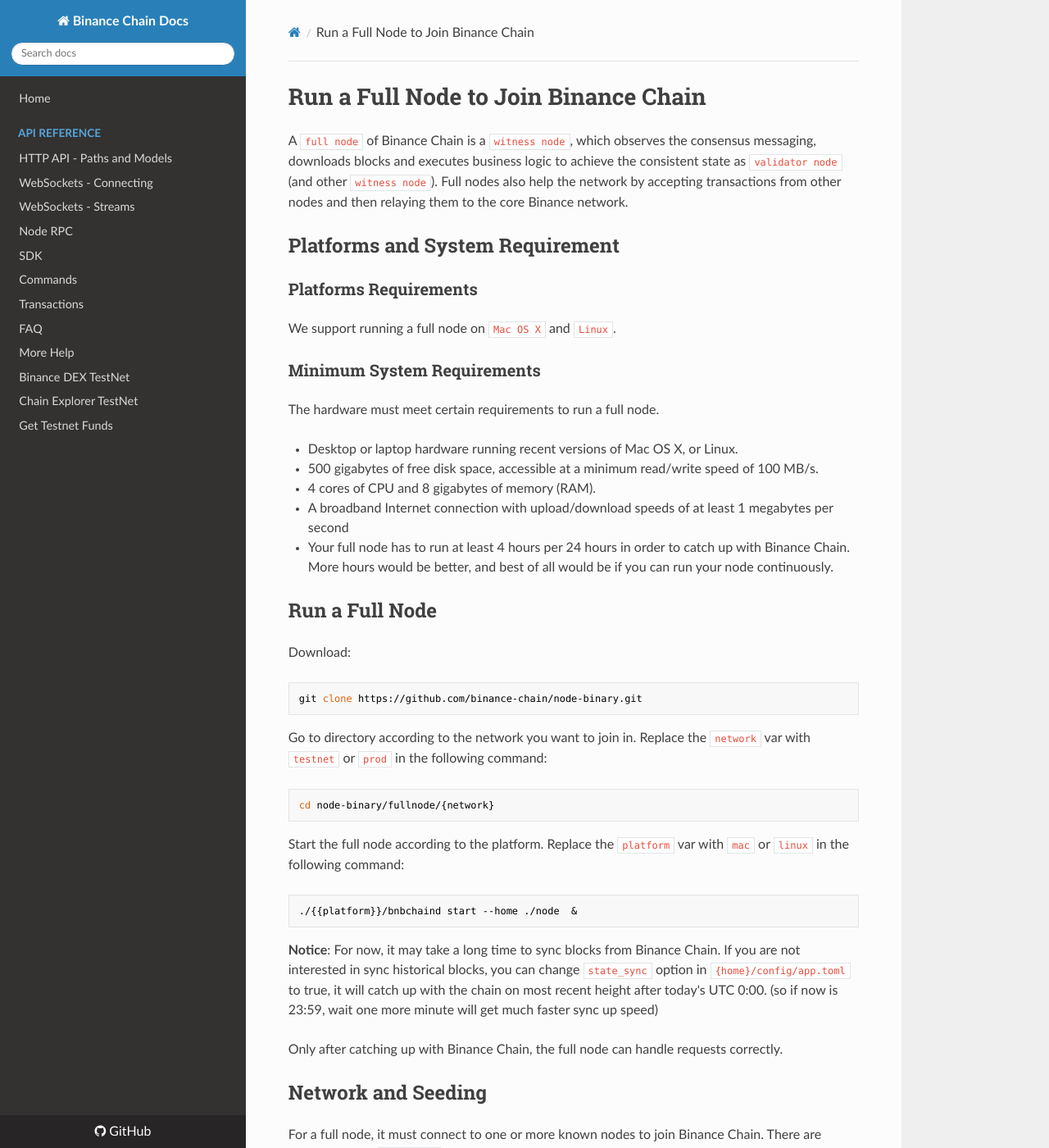
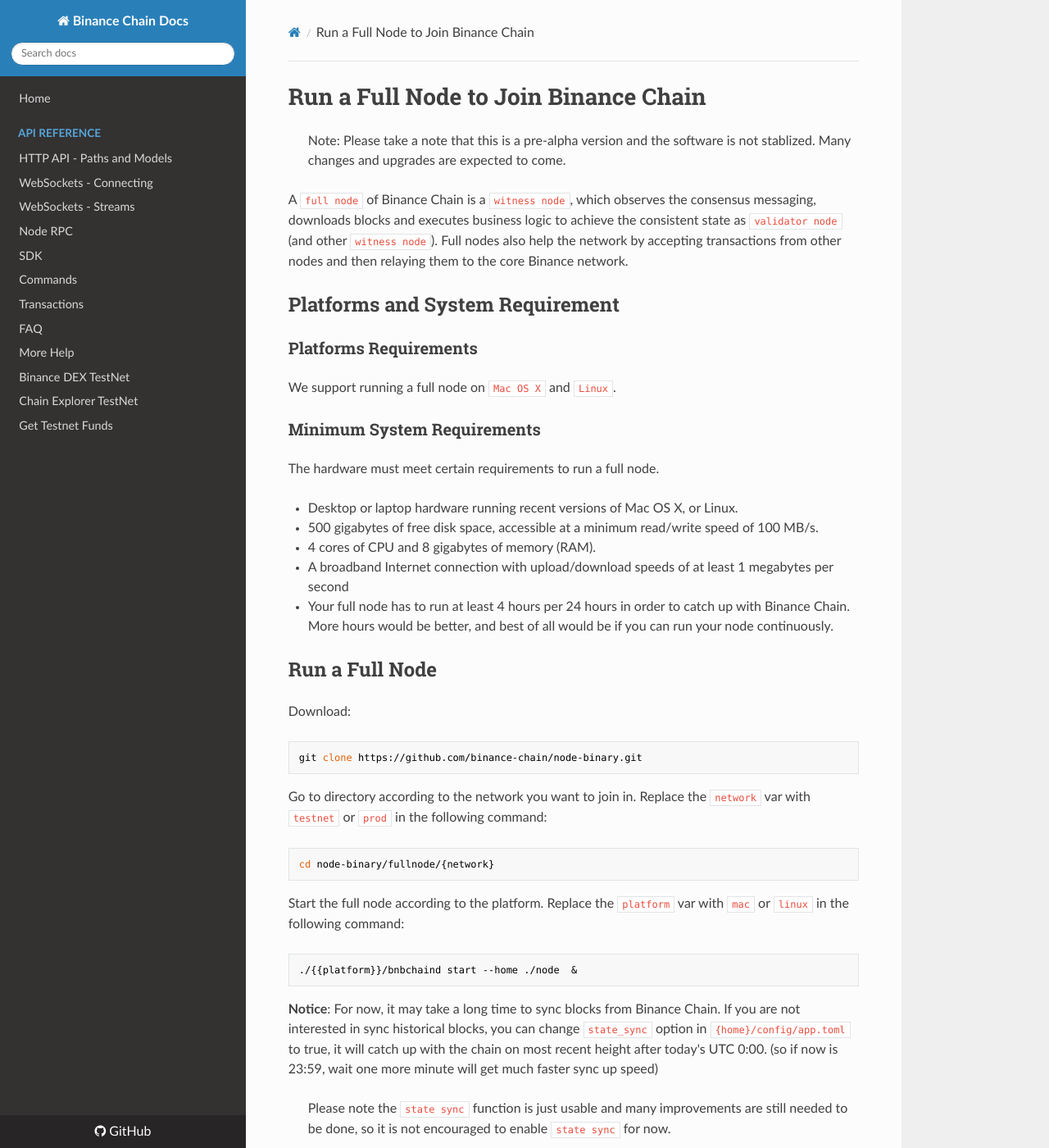
Before and after one commit to yash-sharma1/docs-site, an MkDocs documentation site: the page built from docs/fullnode.md, in a window 1280 px wide and 1400 px high. Shown: the whole window at 82% size. Built offline with MkDocs 1.6.1, drawn with Linux system fonts in a browser that asks for light colours; nearby versions of some CDN libraries.

Commit message:
add notes

```diff
--- a/docs/fullnode.md
+++ b/docs/fullnode.md
@@ -1,4 +1,6 @@
 # Run a Full Node to Join Binance Chain
+
+>  Note:  Please take a note that this is a pre-alpha version and the software is not stablized. Many changes and upgrades are expected to come.
 
 A `full node` of Binance Chain is a `witness node`, which observes the consensus messaging,
 downloads blocks and executes business logic to achieve the consistent state as `validator node` (and other `witness node`).
@@ -40,6 +42,8 @@
 
 **Notice**: For now, it may take a long time to sync blocks from Binance Chain. If you are not interested in sync historical blocks, you can change `state_sync` option in `{home}/config/app.toml` to true, it will catch up with the chain on most recent height after today's UTC 0:00. (so if now is 23:59, wait one more minute will get much faster sync up speed)
 
+> Please note the `state sync` function is just usable and many improvements are still needed to be done, so it is not  encouraged to enable `state sync` for now.
+
 Only after catching up with Binance Chain, the full node can handle requests correctly.
 
 ## Network and Seeding
```
